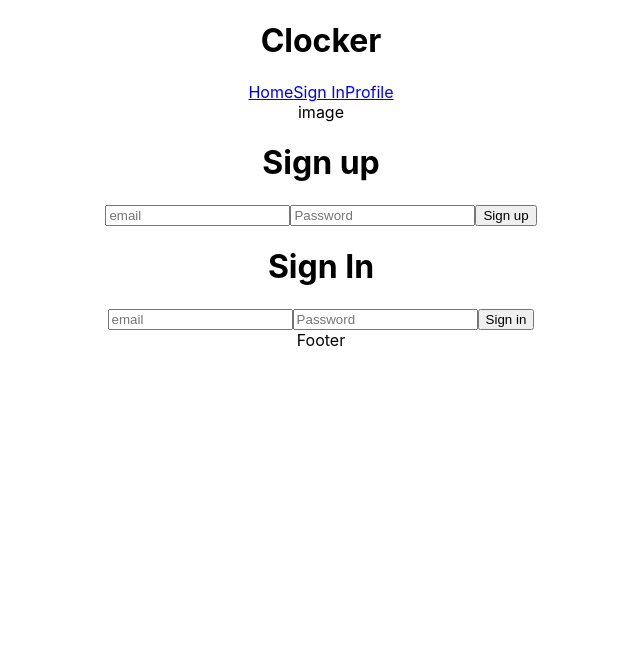
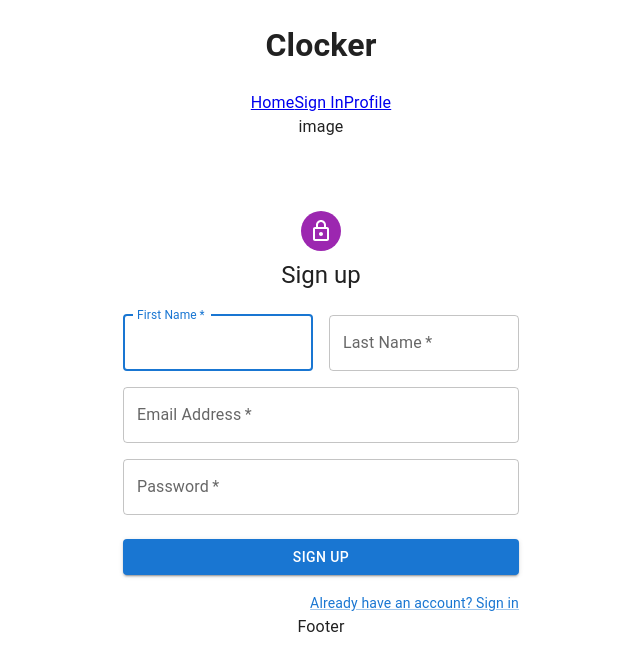
Before and after one commit to dmagic1304/clocker, a React (Create React App) app: page / in a window 1280 px wide. Shown: the top 670 px of the page, without its empty margins (319-959 px from the left). Built offline with nearby package versions, Linux system fonts and the light colour scheme; no server answers.

Commit message:
Created separate signin and sign up components, once signed in successfully, the user will be redirected to his profile

```diff
--- a/src/App.js
+++ b/src/App.js
@@ -2,6 +2,7 @@
 import Footer from './components/Footer';
 import Header from './components/Header';
 import SignIn from './components/SignIn';
+import SignUp from './components/SignUp';
 import HomePage from './components/HomePage';
 import Profile from './components/Profile';
 import { BrowserRouter as Router, Routes, Route } from "react-router-dom";
@@ -14,6 +15,7 @@
         <Routes>
           <Route path="/" element={<HomePage />}></Route>
           <Route path="/SignIn" element={<SignIn />} />
+          <Route path="/SignUp" element={<SignUp />} />
           <Route path="/Profile" element={<Profile />} />
         </Routes>
         <Footer />
--- a/src/components/HomePage.js
+++ b/src/components/HomePage.js
@@ -1,11 +1,11 @@
 import React from 'react'
-import SignIn from './SignIn'
+import SignUp from './SignUp'
 
 export default function HomePage() {
   return (
     <div>
       <span>image</span>
-      <SignIn />
+      <SignUp />
     </div>
   )
 }
--- a/src/components/SignIn.js
+++ b/src/components/SignIn.js
@@ -1,35 +1,37 @@
 import React, { useState } from "react";
+import { useNavigate } from "react-router-dom";
 import { auth } from "./../firebase.js";
-import { createUserWithEmailAndPassword, signInWithEmailAndPassword } from "firebase/auth";
+import { signInWithEmailAndPassword } from "firebase/auth";
+import Avatar from '@mui/material/Avatar';
+import Button from '@mui/material/Button';
+import CssBaseline from '@mui/material/CssBaseline';
+import TextField from '@mui/material/TextField';
+import FormControlLabel from '@mui/material/FormControlLabel';
+import Checkbox from '@mui/material/Checkbox';
+import Link from '@mui/material/Link';
+import Grid from '@mui/material/Grid';
+import Box from '@mui/material/Box';
+import LockOutlinedIcon from '@mui/icons-material/LockOutlined';
+import Typography from '@mui/material/Typography';
+import Container from '@mui/material/Container';
+import { createTheme, ThemeProvider } from '@mui/material/styles';
 
+const theme = createTheme();
 
 function SignIn() {
-  const [signUpSuccess, setSignUpSuccess] = useState(null);
   const [signInSuccess, setSignInSuccess] = useState(null);
+  const navigate = useNavigate();
 
-
-  function doSignUp(event) {
+  function doSignIn(event) {
     event.preventDefault();
     const email = event.target.email.value;
     const password = event.target.password.value;
-    createUserWithEmailAndPassword(auth, email, password)
-      .then((userCredential) => {
-        // New code below!
-        setSignUpSuccess(`You've successfully signed up, ${userCredential.user.email}!`)
-      })
-      .catch((error) => {
-        // New code below!
-        setSignUpSuccess(`There was an error signing up: ${error.message}!`)
-      });
-  }
-
-  function doSignIn(event) {
-    event.preventDefault();
-    const email = event.target.signinEmail.value;
-    const password = event.target.signinPassword.value;
+    console.log(email)
+    console.log(password)
     signInWithEmailAndPassword(auth, email, password)
       .then((userCredential) => {
         setSignInSuccess(`You've successfully signed in as ${userCredential.user.email}!`)
+        navigate("/Profile")
       })
       .catch((error) => {
         setSignInSuccess(`There was an error signing in: ${error.message}!`)
@@ -37,34 +39,72 @@
   }
 
   return (
-    <React.Fragment>
-      <h1>Sign up</h1>
-      {signUpSuccess}
-      <form onSubmit={doSignUp}>
-        <input
-          type='text'
-          name='email'
-          placeholder='email' />
-        <input
-          type='password'
-          name='password'
-          placeholder='Password' />
-        <button type='submit'>Sign up</button>
-      </form>
-      <h1>Sign In</h1>
-      {signInSuccess}
-      <form onSubmit={doSignIn}>
-        <input
-          type='text'
-          name='signinEmail'
-          placeholder='email' />
-        <input
-          type='password'
-          name='signinPassword'
-          placeholder='Password' />
-        <button type='submit'>Sign in</button>
-      </form>
-    </React.Fragment>
+    <ThemeProvider theme={theme}>
+      <Container component="main" maxWidth="xs">
+        <CssBaseline />
+        <Box
+          sx={{
+            marginTop: 8,
+            display: 'flex',
+            flexDirection: 'column',
+            alignItems: 'center',
+          }}
+        >
+          <Avatar sx={{ m: 1, bgcolor: 'secondary.main' }}>
+            <LockOutlinedIcon />
+          </Avatar>
+          <Typography component="h1" variant="h5">
+            Sign in
+          </Typography>
+          <Box component="form" onSubmit={doSignIn} noValidate sx={{ mt: 1 }}>
+            <TextField
+              margin="normal"
+              required
+              fullWidth
+              id="email"
+              label="Email Address"
+              name="email"
+              autoComplete="email"
+              autoFocus
+            />
+            <TextField
+              margin="normal"
+              required
+              fullWidth
+              name="password"
+              label="Password"
+              type="password"
+              id="password"
+              autoComplete="current-password"
+            />
+            <FormControlLabel
+              control={<Checkbox value="remember" color="primary" />}
+              label="Remember me"
+            />
+            <Button
+              type="submit"
+              fullWidth
+              variant="contained"
+              sx={{ mt: 3, mb: 2 }}
+            >
+              Sign In
+            </Button>
+            <Grid container>
+              <Grid item xs>
+                <Link href="#" variant="body2">
+                  Forgot password?
+                </Link>
+              </Grid>
+              <Grid item>
+                <Link href="/SignUp" variant="body2">
+                  {"Don't have an account? Sign Up"}
+                </Link>
+              </Grid>
+            </Grid>
+          </Box>
+        </Box>
+      </Container>
+    </ThemeProvider>
   );
 }
 
--- /dev/null
+++ b/src/components/SignUp.js
@@ -0,0 +1,120 @@
+import React, { useState } from "react";
+import { auth } from "./../firebase.js";
+import { createUserWithEmailAndPassword } from "firebase/auth";
+import Avatar from '@mui/material/Avatar';
+import Button from '@mui/material/Button';
+import CssBaseline from '@mui/material/CssBaseline';
+import TextField from '@mui/material/TextField';
+import Link from '@mui/material/Link';
+import Grid from '@mui/material/Grid';
+import Box from '@mui/material/Box';
+import LockOutlinedIcon from '@mui/icons-material/LockOutlined';
+import Typography from '@mui/material/Typography';
+import Container from '@mui/material/Container';
+import { createTheme, ThemeProvider } from '@mui/material/styles';
+
+const theme = createTheme();
+
+function SignUp() {
+  const [signUpSuccess, setSignUpSuccess] = useState(null);
+
+
+  function doSignUp(event) {
+    event.preventDefault();
+    const email = event.target.email.value;
+    const password = event.target.password.value;
+    createUserWithEmailAndPassword(auth, email, password)
+      .then((userCredential) => {
+        setSignUpSuccess(`You've successfully signed up, ${userCredential.user.email}!`)
+      })
+      .catch((error) => {
+        setSignUpSuccess(`There was an error signing up: ${error.message}!`)
+      });
+  }
+
+  return (
+    <ThemeProvider theme={theme}>
+      <Container component="main" maxWidth="xs">
+        <CssBaseline />
+        <Box
+          sx={{
+            marginTop: 8,
+            display: 'flex',
+            flexDirection: 'column',
+            alignItems: 'center',
+          }}
+        >
+          <Avatar sx={{ m: 1, bgcolor: 'secondary.main' }}>
+            <LockOutlinedIcon />
+          </Avatar>
+          <Typography component="h1" variant="h5">
+            Sign up
+          </Typography>
+          <Box component="form" noValidate onSubmit={doSignUp} sx={{ mt: 3 }}>
+            <Grid container spacing={2}>
+              <Grid item xs={12} sm={6}>
+                <TextField
+                  autoComplete="given-name"
+                  name="firstName"
+                  required
+                  fullWidth
+                  id="firstName"
+                  label="First Name"
+                  autoFocus
+                />
+              </Grid>
+              <Grid item xs={12} sm={6}>
+                <TextField
+                  required
+                  fullWidth
+                  id="lastName"
+                  label="Last Name"
+                  name="lastName"
+                  autoComplete="family-name"
+                />
+              </Grid>
+              <Grid item xs={12}>
+                <TextField
+                  required
+                  fullWidth
+                  id="email"
+                  label="Email Address"
+                  name="email"
+                  autoComplete="email"
+                />
+              </Grid>
+              <Grid item xs={12}>
+                <TextField
+                  required
+                  fullWidth
+                  name="password"
+                  label="Password"
+                  type="password"
+                  id="password"
+                  autoComplete="new-password"
+                />
+              </Grid>
+            </Grid>
+            <Button
+              type="submit"
+              fullWidth
+              variant="contained"
+              sx={{ mt: 3, mb: 2 }}
+            >
+              Sign Up
+            </Button>
+            <Grid container justifyContent="flex-end">
+              <Grid item>
+                <Link href="/SignIn" variant="body2">
+                  Already have an account? Sign in
+                </Link>
+              </Grid>
+            </Grid>
+          </Box>
+        </Box>
+      </Container>
+    </ThemeProvider>
+  );
+}
+
+export default SignUp
```
